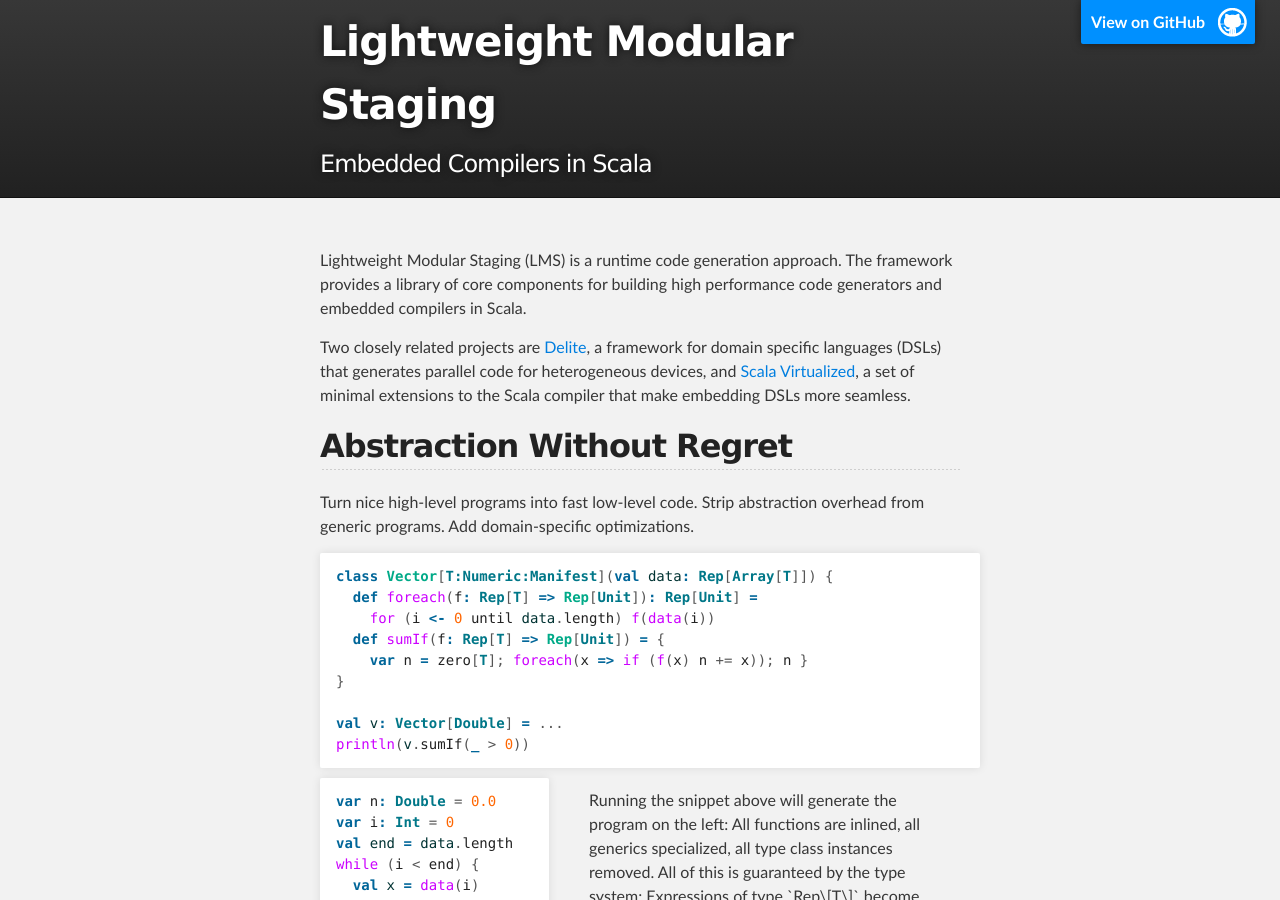
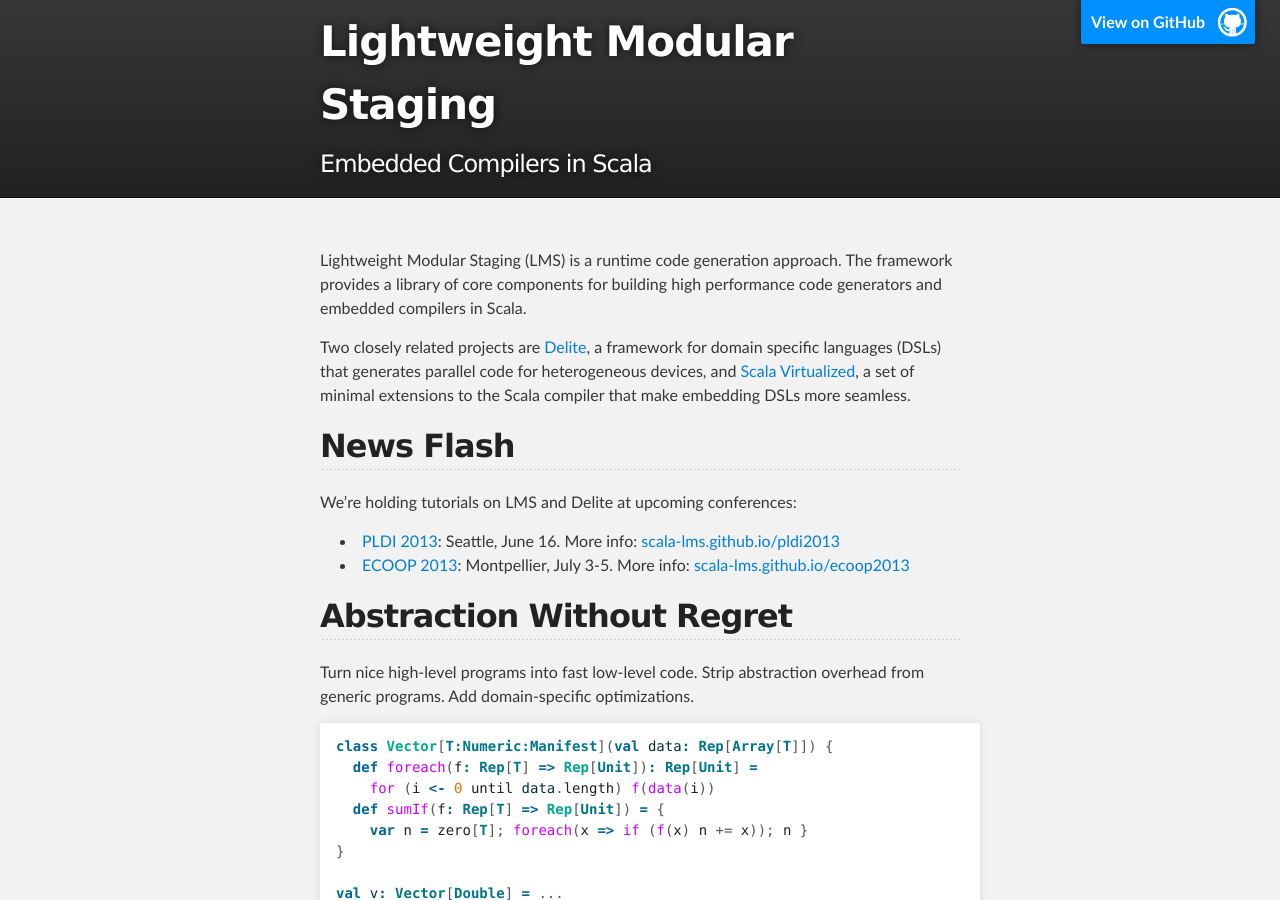
Before and after one commit to scala-lms/scala-lms.github.com, a Jekyll site: the page built from index.md, in a window 1280 px wide and 900 px high. Built offline with Jekyll 4.4.1, drawn with Linux system fonts in a browser that asks for light colours.

Commit message:
link tutorial pages from main page

```diff
--- a/index.md
+++ b/index.md
@@ -13,6 +13,15 @@
 code for heterogeneous devices, and [Scala Virtualized](https://github.com/tiarkrompf/scala-virtualized/wiki),
 a set of minimal extensions to the Scala compiler that make embedding
 DSLs more seamless.
+
+## News Flash
+
+We're holding tutorials on LMS and Delite at upcoming conferences:
+
+- [PLDI 2013](http://pldi2013.ucombinator.org): Seattle, June 16. More info:
+  [scala-lms.github.io/pldi2013](pldi2013/index.html)
+- [ECOOP 2013](http://www.lirmm.fr/ecoop13/): Montpellier, July 3-5. More info:
+  [scala-lms.github.io/ecoop2013](ecoop2013/index.html)
 
 
 ## Abstraction Without Regret
```
